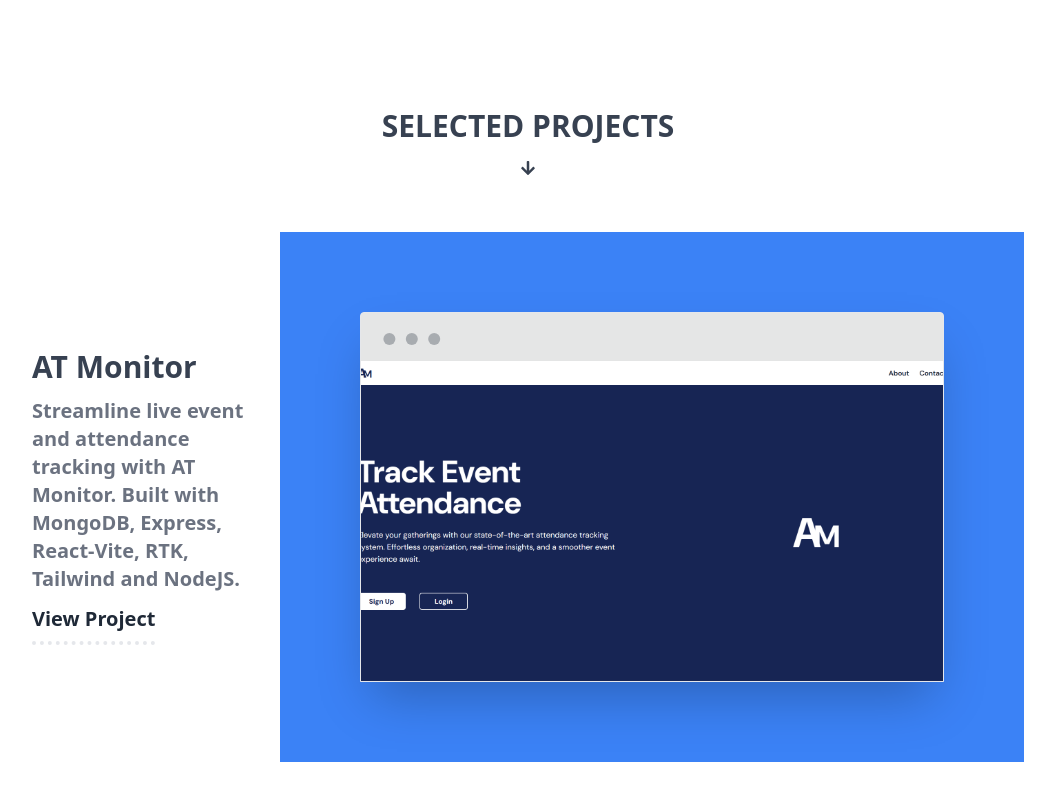
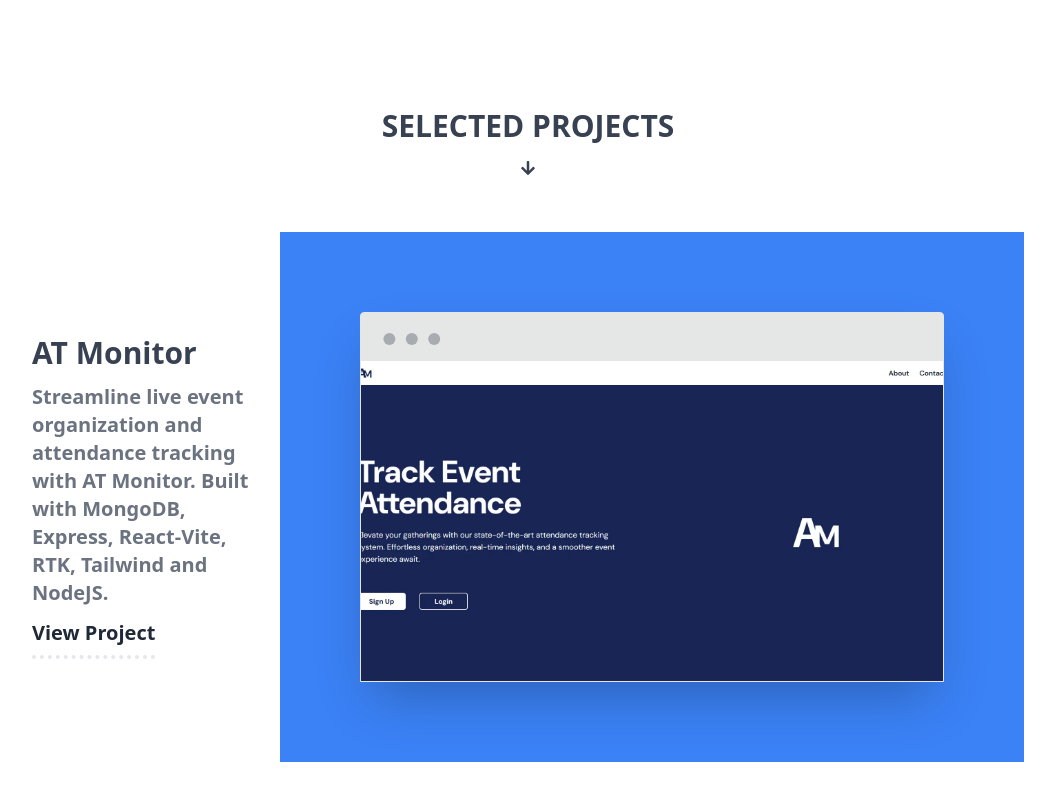
Before and after one commit to EdoriAtiri/Portfolio, an Angular app: page / in a window 1280 px wide. Shown: the part 500-1300 px from the top of the page, without its empty margins (112-1167 px from the left). Built offline with nearby package versions, Linux system fonts and the light colour scheme.

Commit message:
refactor at-moniter from png to webp

```diff
--- a/src/app/data/projects.ts
+++ b/src/app/data/projects.ts
@@ -5,8 +5,8 @@ export const Projects: project[] = [
     id: 9,
     title: 'AT Monitor',
     description:
-      'Streamline live event and attendance tracking with AT Monitor. Built with MongoDB, Express, React-Vite, RTK, Tailwind and NodeJS.',
-    desktopImage: '../../assets/images/At-Monitor.png',
+      'Streamline live event organization and attendance tracking with AT Monitor. Built with MongoDB, Express, React-Vite, RTK, Tailwind and NodeJS.',
+    desktopImage: '../../assets/images/At-Monitor.webp',
     color: 'bg-blue-500',
     toggle: false,
     live_url: 'https://at-monitor.vercel.app/',
```
Also changed, not shown: src/assets/images/At-Monitor.png (deleted), src/assets/images/At-Monitor.webp (added).
